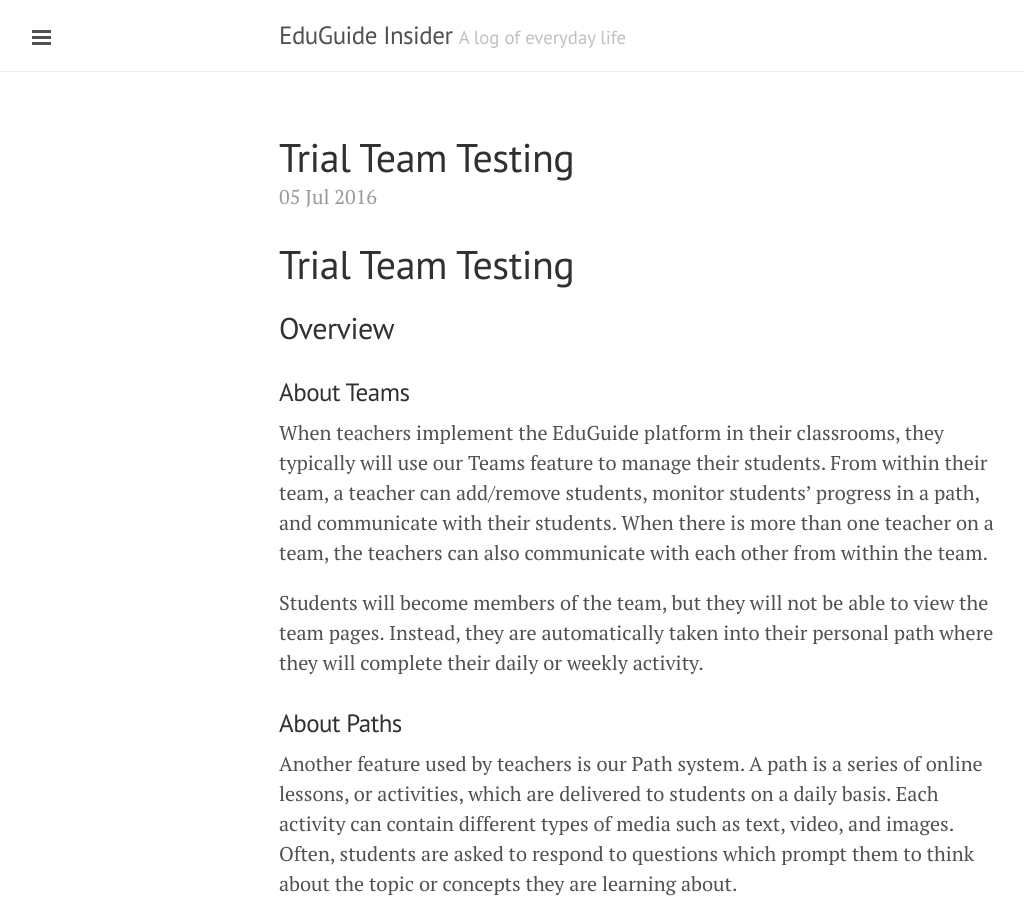
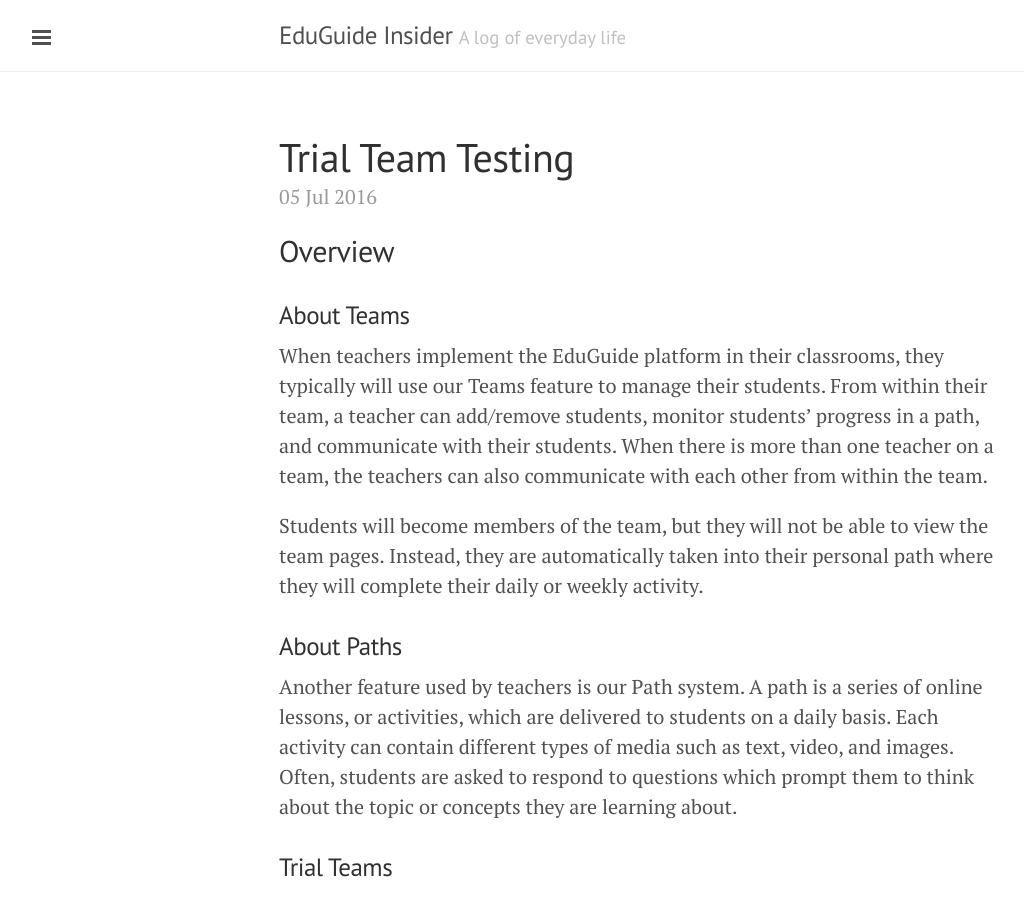
Before and after one commit to eduguideinsiders/eduguideinsiders.github.io, a Jekyll site: the page built from _posts/2016-07-05-Trialteamtesting.markdown, in a window 1280 px wide and 900 px high. Shown: the whole window, without its empty margins (1-1025 px from the left). Built offline with Jekyll 4.4.1, drawn with Linux system fonts in a browser that asks for light colours; a script that is not in the unit is left out.

Commit message:
Update 2016-07-05-Trialteamtesting.markdown

```diff
--- a/_posts/2016-07-05-Trialteamtesting.markdown
+++ b/_posts/2016-07-05-Trialteamtesting.markdown
@@ -4,8 +4,6 @@ title: Trial Team Testing
 layout: post
 categories: [exercises]
 ---
-# Trial Team Testing
-
 ## Overview
 
 ### About Teams
```
